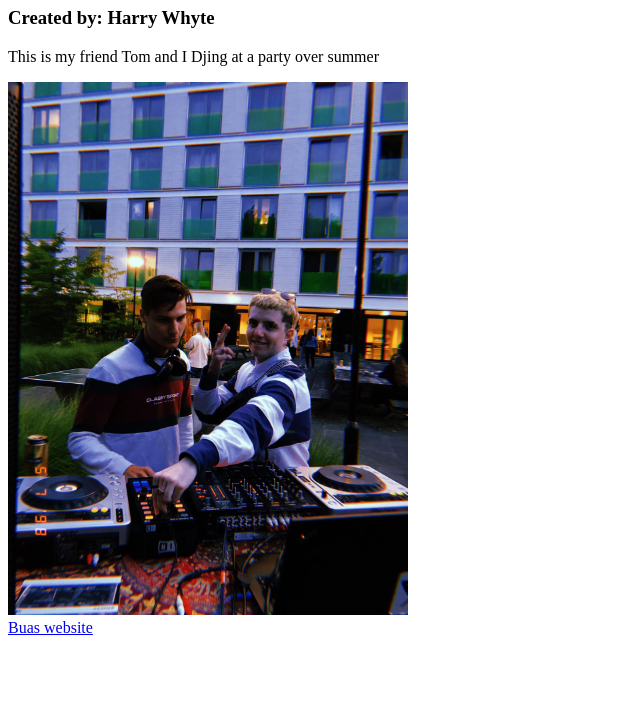
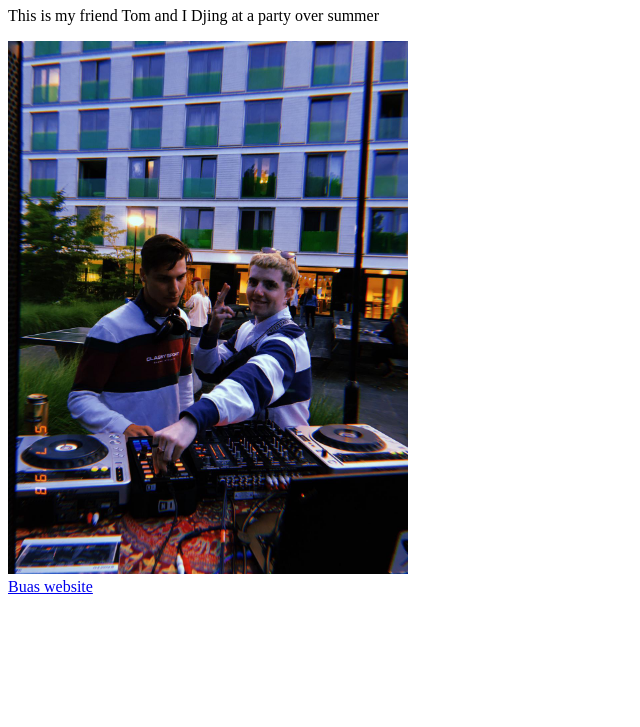
Before and after one commit to HarryWhyte/prj4-chapter, a plain HTML site: page index.html in a window 1280 px wide. Shown: the part 73-800 px from the top of the page, without its empty margins (0-640 px from the left). Drawn offline with Linux system fonts and the light colour scheme.

Commit message:
Update index.html

```diff
--- a/index.html
+++ b/index.html
@@ -7,7 +7,7 @@
 
 <body>
  <h1>Djing</h1>
-	<h3>Created by: Harry Whyte</h3>
+
   <p>This is my friend Tom and I Djing at a party over summer</p>
 	<img src="images/image.JPG" width="400" height="533" alt="Partying"/>
    <div>
```
